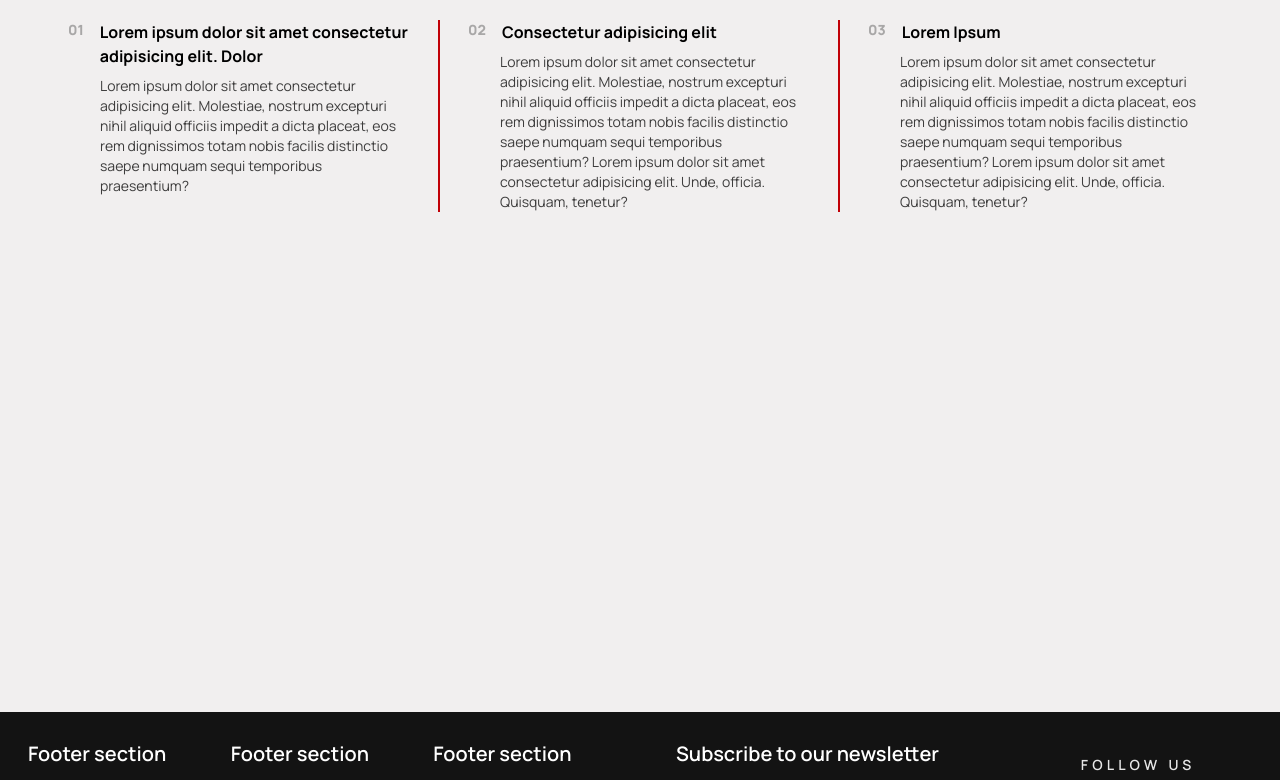
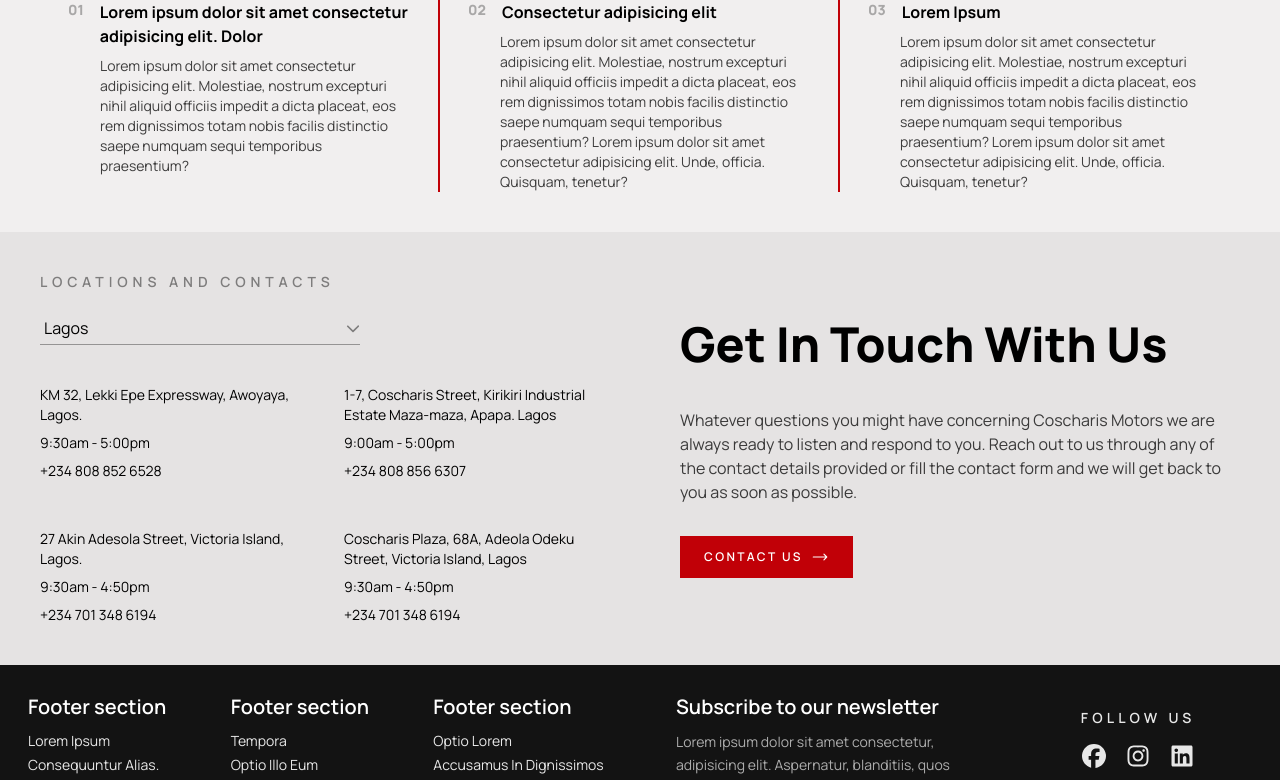
Before and after one commit to Udeh-png/coscharis-group, a Next.js app: page /coscharis-motors in a window 1280 px wide. Shown: the part 3057-3837 px from the top of the page. Built offline with nearby package versions, Linux system fonts and the light colour scheme.

Commit message:
feat: add ContactsAndLocations component and integrate it into CoscharisMotors page; update styles in WhyChooseUs and FeaturedVehiclesGrid components

```diff
--- a/src/app/coscharis-motors/page.tsx
+++ b/src/app/coscharis-motors/page.tsx
@@ -1,15 +1,19 @@
+"use client";
+
 import { FeaturedVehiclesGrid } from "@/sections/motors/featuredVehiclesGrid";
 import { Hero } from "@/sections/motors/hero";
 import { OurServices } from "@/sections/motors/OurServices";
 import { WhyChooseUs } from "@/sections/motors/WhyChooseUs";
+import { ContactsAndLocations } from "@/sections/motors/ContactsAndLocations";
 
 export default function CoscharisMotors() {
   return (
-    <div className="mb-100">
+    <div className="">
       <Hero />
       <FeaturedVehiclesGrid />
       <OurServices />
       <WhyChooseUs />
+      <ContactsAndLocations />
     </div>
   );
 }
--- a/src/sections/home/contact-us.tsx
+++ b/src/sections/home/contact-us.tsx
@@ -3,7 +3,7 @@ import { HiOutlineArrowLongRight } from "react-icons/hi2";
 
 export const ContactUs = () => {
   return (
-    <section className="relative mt-15 overflow-hidden bg-black/5 text-black max-[541px]:mt-10 -mb-10">
+    <section className="relative mt-15 overflow-hidden bg-black/5 text-black max-[541px]:mt-10">
       <div className="relative grid min-h-96 grid-cols-[1.15fr_0.85fr] gap-10 px-10 py-14 max-[980px]:grid-cols-1 max-[980px]:gap-5 max-[980px]:px-6 max-[980px]:py-10 max-[541px]:px-5 max-[541px]:py-8">
         <div className="flex flex-col justify-between">
           <div>
--- /dev/null
+++ b/src/sections/motors/ContactsAndLocations.tsx
@@ -0,0 +1,230 @@
+import { AnimatePresence, motion } from "framer-motion";
+import Link from "next/link";
+import { useState } from "react";
+import { FaChevronDown } from "react-icons/fa6";
+import { HiOutlineArrowLongRight } from "react-icons/hi2";
+
+export const ContactsAndLocations = () => {
+  const [selectedLocation, setSelectedLocation] = useState("Lagos");
+  const [showLocations, setShowLocations] = useState(false);
+  return (
+    <section className="flex flex-col-reverse gap-10 bg-black/5 px-5 py-10 md:px-10 lg:flex-row lg:gap-20">
+      <div className="flex-1">
+        <p className="text-sm uppercase tracking-[0.35em] text-black/45 font-semibold mb-5 max-[770px]:hidden">
+          Locations and contacts
+        </p>
+
+        <div className="relative w-full max-w-xs caret-transparent">
+          <button
+            className="relative w-full cursor-pointer border-b border-black/35 px-1 py-1 text-start outline-none"
+            onClick={() => setShowLocations((prev) => !prev)}
+            aria-haspopup="listbox"
+            aria-expanded={showLocations}
+          >
+            <span className="text-black">{selectedLocation}</span>
+            <FaChevronDown className="text-black/45 absolute right-0 top-1/2 -translate-y-1/2 text-sm" />
+          </button>
+
+          <AnimatePresence>
+            {showLocations && (
+              <motion.div
+                className="absolute top-full left-0 w-full mt-2 bg-background-primary shadow-[0_10px_15px_rgba(0,0,0,0.08)] py-3"
+                initial={{ opacity: 0, y: -10 }}
+                animate={{ opacity: 1, y: 0 }}
+                exit={{ opacity: 0, y: -10 }}
+                transition={{ duration: 0.2 }}
+              >
+                <ul className="text-sm">
+                  <li>
+                    <button
+                      className="px-4 py-3 focus:bg-black/5 hover:bg-black/5 outline-none w-full flex justify-between items-center"
+                      onClick={() => {
+                        setSelectedLocation("Lagos");
+                        setShowLocations(false);
+                      }}
+                    >
+                      <span>Lagos</span>
+                      {selectedLocation === "Lagos" && (
+                        <span className="text-xs text-red-700 font-semibold">
+                          Selected
+                        </span>
+                      )}
+                    </button>
+                  </li>
+
+                  <li>
+                    <button
+                      className="px-4 py-3 focus:bg-black/5 hover:bg-black/5 outline-none w-full flex justify-between items-center"
+                      onClick={() => {
+                        setSelectedLocation("Abuja");
+                        setShowLocations(false);
+                      }}
+                    >
+                      <span>Abuja</span>
+                      {selectedLocation === "Abuja" && (
+                        <span className="text-xs text-red-700 font-semibold">
+                          Selected
+                        </span>
+                      )}
+                    </button>
+                  </li>
+
+                  <li>
+                    <button
+                      className="px-4 py-3 focus:bg-black/5 hover:bg-black/5 outline-none w-full flex justify-between items-center"
+                      onClick={() => {
+                        setSelectedLocation("Port Harcourt");
+                        setShowLocations(false);
+                      }}
+                    >
+                      <span>Port Harcourt</span>
+                      {selectedLocation === "Port Harcourt" && (
+                        <span className="text-xs text-red-700 font-semibold">
+                          Selected
+                        </span>
+                      )}
+                    </button>
+                  </li>
+
+                  <li>
+                    <button
+                      className="px-4 py-3 focus:bg-black/5 hover:bg-black/5 outline-none w-full flex justify-between items-center"
+                      onClick={() => {
+                        setSelectedLocation("Akwa Ibom");
+                        setShowLocations(false);
+                      }}
+                    >
+                      <span>Akwa Ibom</span>
+                      {selectedLocation === "Akwa Ibom" && (
+                        <span className="text-xs text-red-700 font-semibold">
+                          Selected
+                        </span>
+                      )}
+                    </button>
+                  </li>
+
+                  <li>
+                    <button
+                      className="px-4 py-3 focus:bg-black/5 hover:bg-black/5 outline-none w-full flex justify-between items-center"
+                      onClick={() => {
+                        setSelectedLocation("Enugu");
+                        setShowLocations(false);
+                      }}
+                    >
+                      <span>Enugu</span>
+                      {selectedLocation === "Enugu" && (
+                        <span className="text-xs text-red-700 font-semibold">
+                          Selected
+                        </span>
+                      )}
+                    </button>
+                  </li>
+
+                  <li>
+                    <button
+                      className="px-4 py-3 focus:bg-black/5 hover:bg-black/5 outline-none w-full flex justify-between items-center"
+                      onClick={() => {
+                        setSelectedLocation("Ibadan");
+                        setShowLocations(false);
+                      }}
+                    >
+                      <span>Ibadan</span>
+                      {selectedLocation === "Ibadan" && (
+                        <span className="text-xs text-red-700 font-semibold">
+                          Selected
+                        </span>
+                      )}
+                    </button>
+                  </li>
+
+                  <li>
+                    <button
+                      className="px-4 py-3 focus:bg-black/5 hover:bg-black/5 outline-none w-full flex justify-between items-center"
+                      onClick={() => {
+                        setSelectedLocation("Kano");
+                        setShowLocations(false);
+                      }}
+                    >
+                      <span>Kano</span>
+                      {selectedLocation === "Kano" && (
+                        <span className="text-xs text-red-700 font-semibold">
+                          Selected
+                        </span>
+                      )}
+                    </button>
+                  </li>
+                </ul>
+              </motion.div>
+            )}
+          </AnimatePresence>
+        </div>
+
+        <div className="mt-10 grid grid-cols-1 gap-6 text-sm sm:grid-cols-2 sm:gap-x-8 sm:gap-y-12 lg:gap-x-12">
+          <div className="space-y-2">
+            <p>KM 32, Lekki Epe Expressway, Awoyaya, Lagos.</p>
+
+            <p>9:30am - 5:00pm</p>
+
+            <p>+234 808 852 6528</p>
+          </div>
+
+          <div className="space-y-2">
+            <p>
+              1-7, Coscharis Street, Kirikiri Industrial Estate Maza-maza,
+              Apapa. Lagos
+            </p>
+
+            <p>9:00am - 5:00pm</p>
+
+            <p>+234 808 856 6307</p>
+          </div>
+
+          <div className="space-y-2">
+            <p>27 Akin Adesola Street, Victoria Island, Lagos.</p>
+
+            <p>9:30am - 4:50pm</p>
+
+            <p>+234 701 348 6194</p>
+          </div>
+
+          <div className="space-y-2">
+            <p>
+              Coscharis Plaza, 68A, Adeola Odeku Street, Victoria Island, Lagos
+            </p>
+
+            <p>9:30am - 4:50pm</p>
+
+            <p>+234 701 348 6194</p>
+          </div>
+        </div>
+      </div>
+
+      <div className="flex flex-1 flex-col justify-center lg:max-w-xl">
+        <p className="text-sm uppercase tracking-[0.35em] text-black/45 font-semibold hidden max-[770px]:block mb-3">
+          Locations and contacts
+        </p>
+
+        <h3 className="mb-6 text-4xl font-black leading-none capitalize text-black sm:text-5xl lg:mb-10">
+          Get in touch with us
+        </h3>
+
+        <p className="max-w-xl text-black/75">
+          Whatever questions you might have concerning Coscharis Motors we are
+          always ready to listen and respond to you. Reach out to us through any
+          of the contact details provided or fill the contact form and we will
+          get back to you as soon as possible.
+        </p>
+
+        <div className="mt-8">
+          <Link
+            href="/contact"
+            className="inline-flex items-center gap-2 bg-red-700 px-6 py-3 text-center text-xs font-semibold uppercase tracking-[0.2em] text-white transition-transform duration-300 hover:translate-x-1"
+          >
+            <span>Contact Us</span>
+            <HiOutlineArrowLongRight className="text-lg" />
+          </Link>
+        </div>
+      </div>
+    </section>
+  );
+};
--- a/src/sections/motors/WhyChooseUs.tsx
+++ b/src/sections/motors/WhyChooseUs.tsx
@@ -2,7 +2,7 @@ export const WhyChooseUs = () => {
   return (
     <section className="relative">
       <div className="absolute inset-0" />
-      <div className="relative py-15 px-5 md:px-10 max-[770px]:py-7">
+      <div className="relative py-10 px-5 md:px-10 max-[770px]:py-7">
         <p className="text-sm uppercase text-black/45 tracking-[0.35em] font-semibold mb-5 max-[770px]:mb-3">
           Why Choose Us
         </p>
@@ -10,7 +10,7 @@ export const WhyChooseUs = () => {
           What makes us Different from the rest?
         </h3>
 
-        <p className="text-black/45 max-w-3xl mb-10">
+        <p className="text-black/75 max-w-3xl mb-10">
           Lorem, ipsum dolor sit amet consectetur adipisicing elit. Fugiat
           dolores voluptatum aut veritatis fugit neque at possimus! Quam rem
           molestias deleniti voluptatibus similique eveniet, accusantium eum,
--- a/src/sections/motors/featuredVehiclesGrid.tsx
+++ b/src/sections/motors/featuredVehiclesGrid.tsx
@@ -68,7 +68,7 @@ export const FeaturedVehiclesGrid = () => {
                   href="/"
                   className="inline-flex items-center gap-2 bg-red-700 px-5 py-3 text-xs font-semibold uppercase tracking-widest text-white transition-transform duration-300 hover:translate-x-1 max-[541px]:w-fit max-[541px]:self-end"
                 >
-                  Enquire Now
+                  Book Test Drive
                   <HiOutlineArrowLongRight className="text-lg" />
                 </Link>
               </div>
--- a/src/sections/shared/footer.tsx
+++ b/src/sections/shared/footer.tsx
@@ -67,7 +67,7 @@ export const Footer = () => {
   }, []);
 
   return (
-    <footer className="mt-10 bg-black/92 px-7 pt-7 text-white/90 max-[900px]:px-5 max-[541px]:pt-6">
+    <footer className="bg-black/92 px-7 pt-7 text-white/90 max-[900px]:px-5 max-[541px]:pt-6">
       <div className="flex gap-8 max-[1100px]:flex-col-reverse">
         <div className="grid grid-cols-3 gap-8 max-[1100px]:grid-cols-2 max-[1100px]:gap-y-8 h-fit flex-3">
           <div>
```
